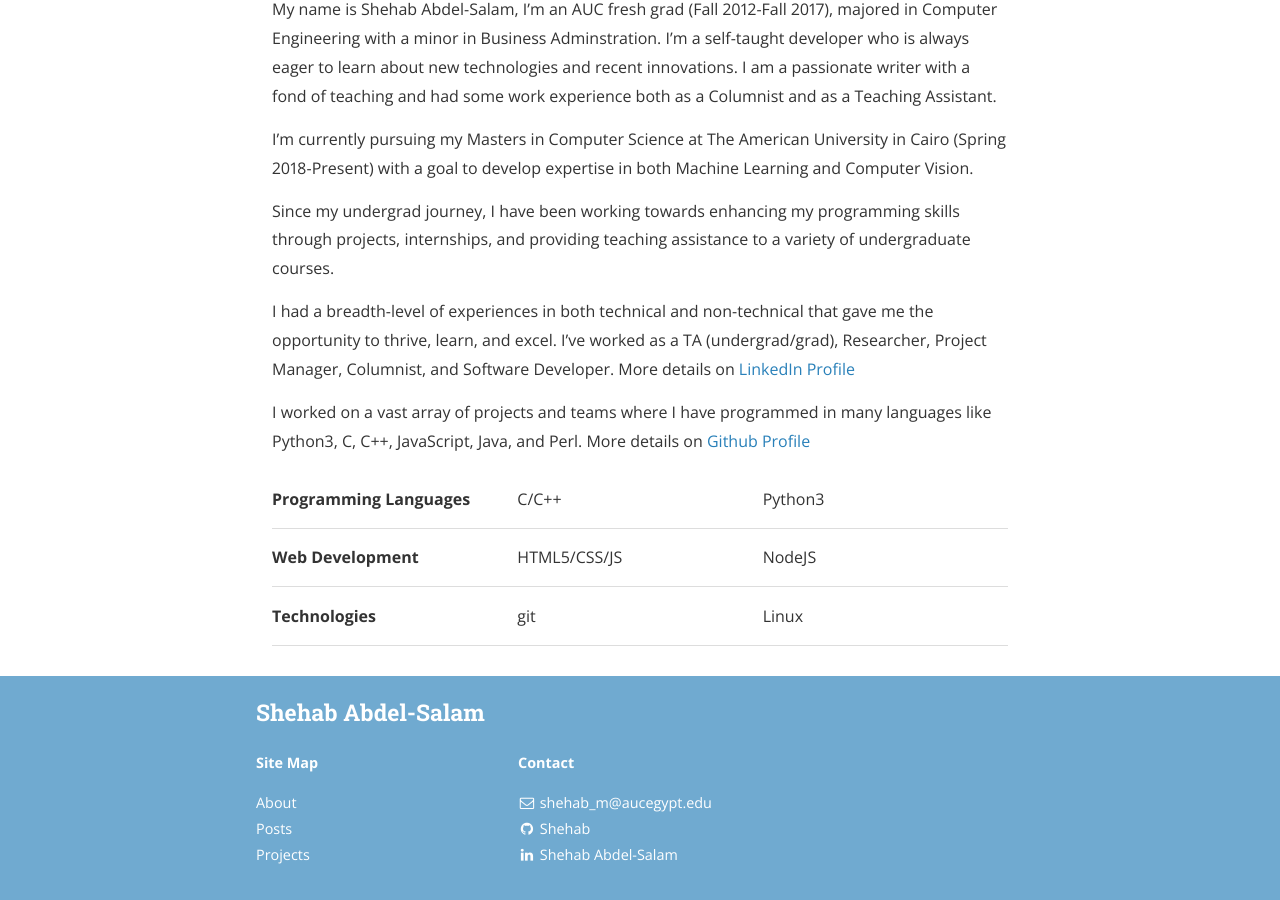
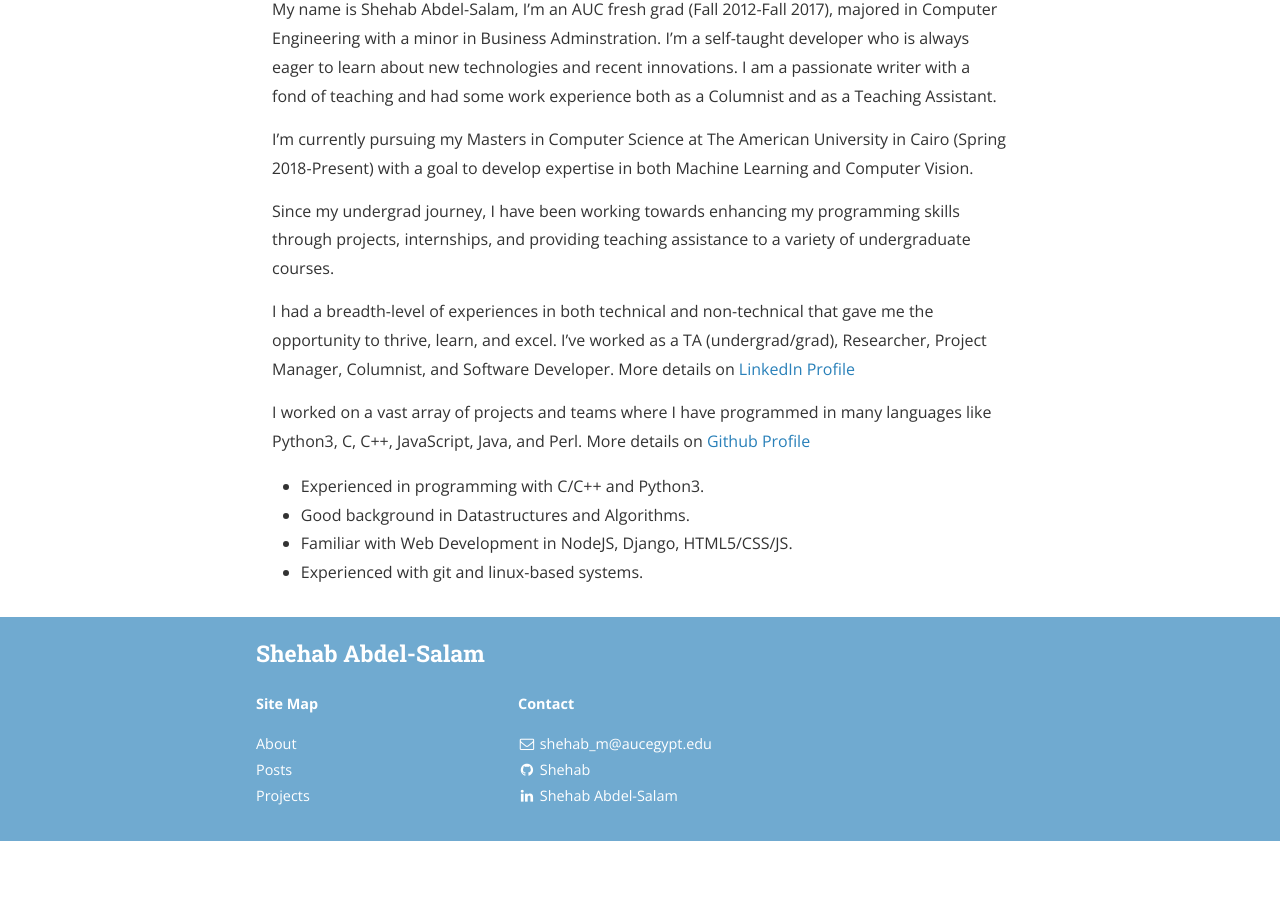
Before and after one commit to ShehabCE/shehabce.github.io, a Jekyll site: the page built from about.md, in a window 1280 px wide and 900 px high, scrolled down 655 px. Built offline with Jekyll 4.4.1, drawn with Linux system fonts in a browser that asks for light colours; nearby versions of some CDN libraries; a style sheet for code colours, icons or effects is not loaded; after the commit the page ends 1496 px from its top, so only the background shows below that.

Commit message:
updated about page

```diff
--- a/about.md
+++ b/about.md
@@ -18,18 +18,12 @@ More details on [LinkedIn Profile][linkedin]
 I worked on a vast array of projects and teams where I have programmed in many languages like Python3, C, C++, JavaScript, Java, and Perl.
 More details on [Github Profile][github]
 
-
-<table cellspacing="0" cellpadding="0">
-  <tr>
-    <td><strong>Programming Languages</strong></td><td>C/C++</td><td>Python3</td>
-  </tr>
-  <tr>
-    <td><strong>Web Development</strong></td><td>HTML5/CSS/JS</td><td>NodeJS</td>
-  </tr>
-  <tr>
-    <td><strong>Technologies</strong></td><td>git</td><td>Linux</td>
-  </tr>
-</table>
+<ul>
+	<li>Experienced in programming with C/C++ and Python3.</li>
+	<li>Good background in Datastructures and Algorithms.</li>
+	<li>Familiar with Web Development in NodeJS, Django, HTML5/CSS/JS.</li>
+	<li>Experienced with git and linux-based systems.</li>
+</ul>
 
 [linkedin]: https://www.linkedin.com/in/shehab-abdel-salam-0a12ab97/
 [github]: https://github.com/ShehabMMohamed
```
Also changed, not shown: _posts/2018-10-20-Red-Black-Trees.markdown (+8 -37 lines).
